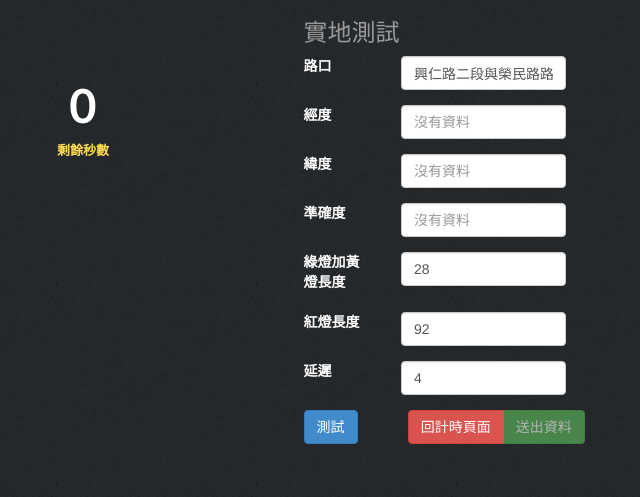
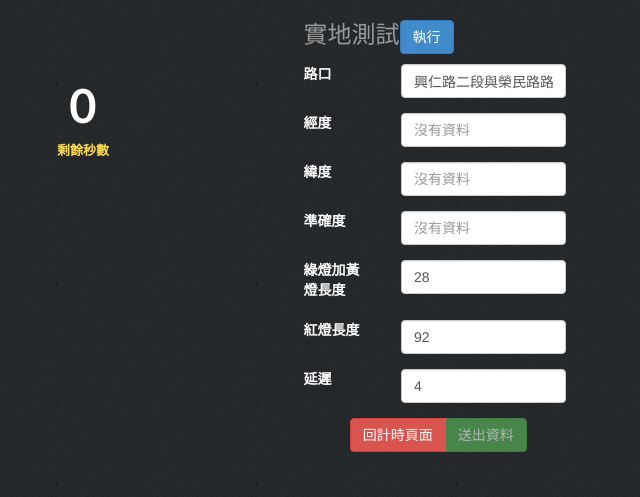
Before and after one commit to zackexplosion/trafficLight, a PHP site: page / in a window 1280 px wide. Shown: the top 497 px of the page, without its empty margins (99-739 px from the left). Run offline with PHP 8.4, Linux system fonts and the light colour scheme; some libraries are stand-ins or nearby versions.

Commit message:
調整測試的按鈕

```diff
--- a/index.php
+++ b/index.php
@@ -57,7 +57,7 @@
                     </div>
                 </div>
                 <div class="col-sm-6">
-                    <h3 class="text-muted">實地測試</h3>
+                    <h3 class="text-muted">實地測試<a class="btn btn-primary" id="test">執行</a></h3>
                     <form class="form-horizontal" id="add-form">
                       <div class="form-group">
                         <label class="col-sm-2" for="timer1">路口</label>
@@ -101,7 +101,6 @@
                             <input type="number" class="form-control" name="offset" id="offset" placeholder="延遲時間" value="4">
                         </div>
                       </div>
-                      <a class="btn btn-primary" id="test">測試</a>
                       <div class="btn-group col-md-offset-1">
                           <a class="btn btn-danger" id="back">回計時頁面</a>
                           <a class="btn btn-success disabled" id="confirm">送出資料</a>
```
